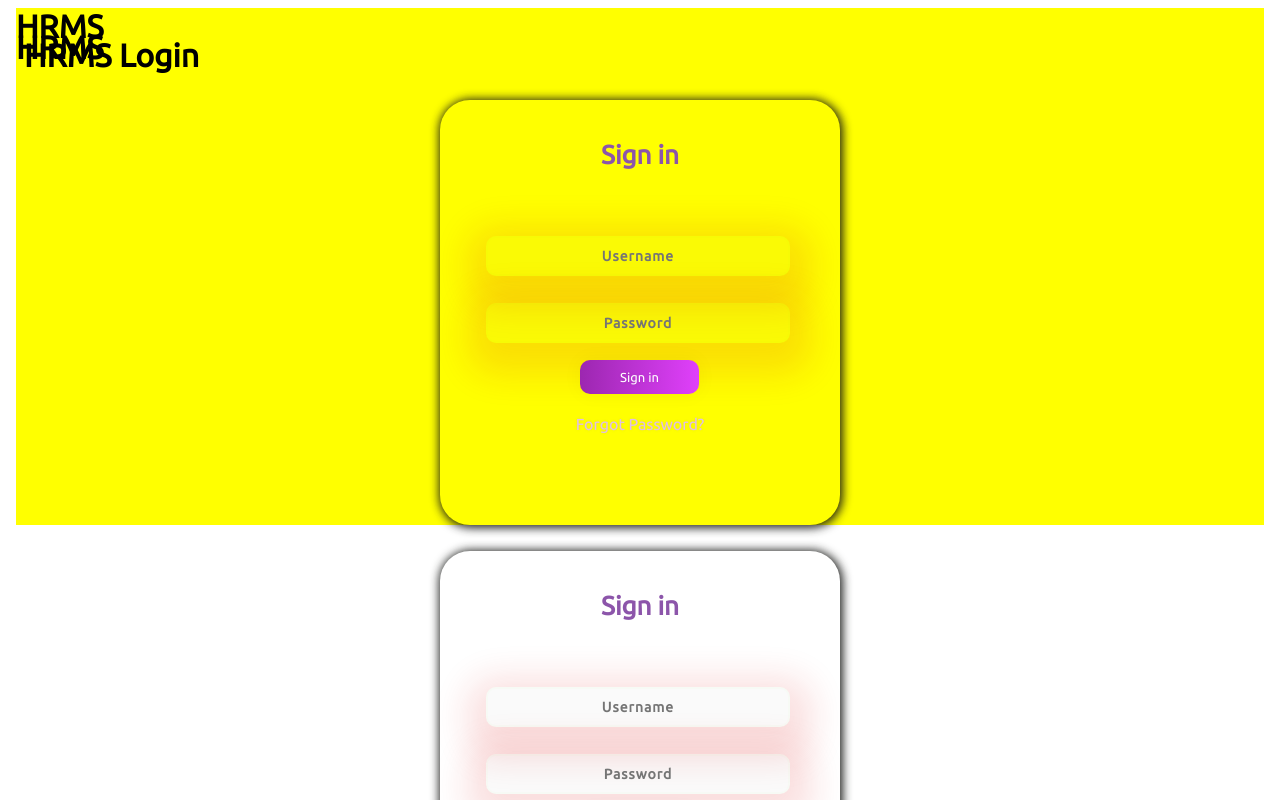
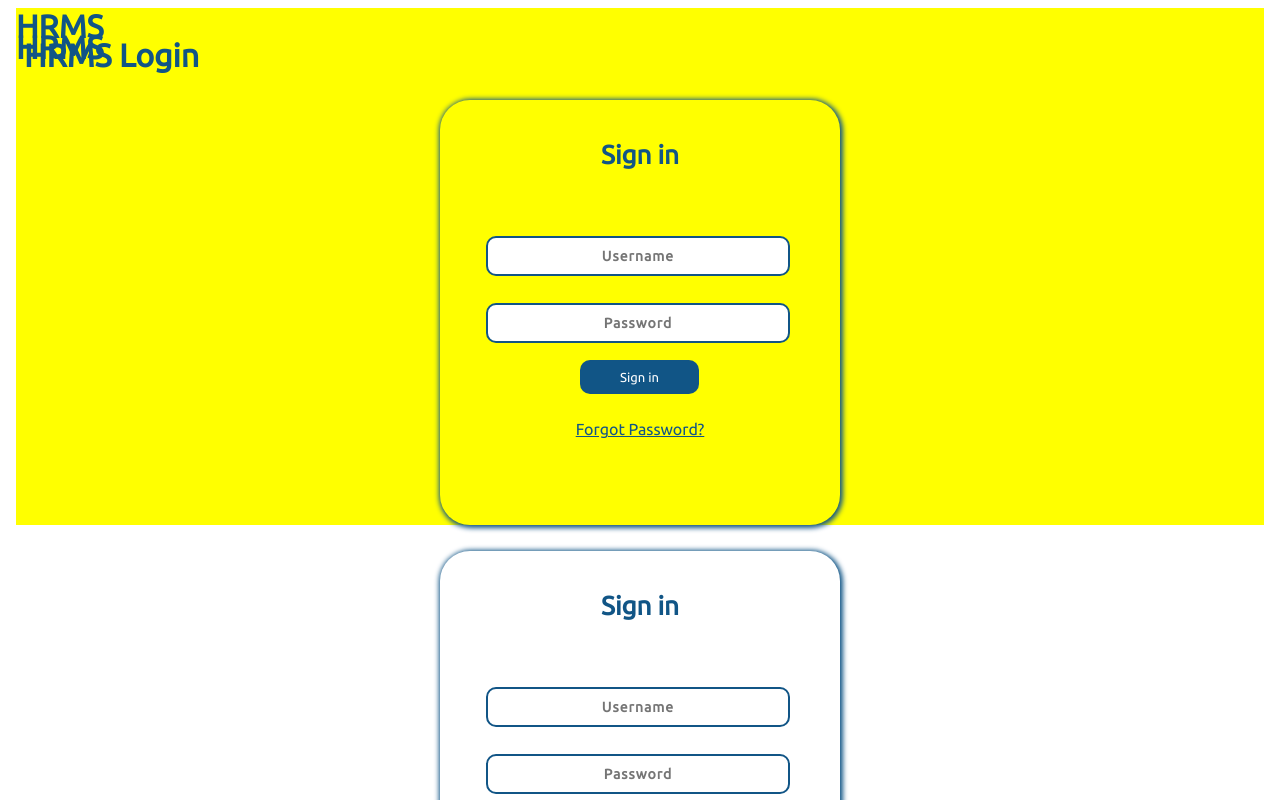
Before and after one commit to deepakkumary432/angular-hrms, an Angular app: page / in a window 1280 px wide. Shown: the top 800 px of the page. Built offline with nearby package versions, Linux system fonts and the light colour scheme.

Commit message:
Update app.component.css

```diff
--- a/src/app/app.component.css
+++ b/src/app/app.component.css
@@ -20,6 +20,7 @@ background-color: yellow;
 
         font-family: 'Ubuntu', sans-serif;
 
+        color: #115586;
     }
 
     .main {
@@ -28,13 +29,13 @@ background-color: yellow;
         height: 425px;
         margin: 10px auto;
         border-radius:30px;
-        box-shadow: 1px 1px 10px 2px rgba(21, 22, 19, 0.925);
+        box-shadow: 1px 1px 5px 2px#115586;
     }
 
     .sign {
 
         padding-top: 40px;
-        color: #8C55AA;
+        color: #115586;
         font-family: 'Ubuntu', sans-serif;
         font-weight: bold;
         font-size: 26px;
@@ -42,22 +43,21 @@ background-color: yellow;
 
     .uname {
             width: 76%;
-    color: rgb(38, 50, 56);
+    color: #115586;
     font-weight: 700;
     font-size: 14px;
     letter-spacing: 1px;
-    background: rgba(136, 126, 126, 0.04);
+
     padding: 10px 20px;
     border-radius: 10px;
     outline: none;
     box-sizing: border-box;
-    border: 2px solid rgba(97, 230, 21, 0.02);
+    border: 2px solid #115586;
 
     margin-left: 46px;
     text-align: center;
     margin-bottom: 27px;
     font-family: 'Ubuntu', sans-serif;
-    box-shadow: 2px 11px 35px 20px rgba(219, 29, 29, 0.14);
 
     }
 
@@ -67,36 +67,35 @@ background-color: yellow;
 
     .pass {
             width: 76%;
-    color: rgb(38, 50, 56);
+    color:#115586;
     font-weight: 700;
     font-size: 14px;
     letter-spacing: 1px;
-    background: rgba(136, 126, 126, 0.04);
     padding: 10px 20px;
     border-radius: 10px;
     outline: none;
     box-sizing: border-box;
-    border: 2px solid rgba(97, 230, 21, 0.02);
+    border: 2px solid #115586;
 
     margin-left: 46px;
     text-align: center;
     margin-bottom: 27px;
     font-family: 'Ubuntu', sans-serif;
-    box-shadow: 2px 11px 35px 20px rgba(219, 29, 29, 0.14);
+
 
     }
 
 
     .un:focus, .pass:focus {
-        border: 2px solid rgba(0, 0, 0, 0.18) !important;
+        border: 2px solid #115586 !important;
 
     }
 
     .submit {
       cursor: pointer;
         border-radius: 10px;
-        color: #fff;
-        background: linear-gradient(to right, #9C27B0, #E040FB);
+        color: white;
+         background:#115586;
         border: 0;
         padding-left: 40px;
         padding-right: 40px;
@@ -105,19 +104,19 @@ background-color: yellow;
         font-family: 'Ubuntu', sans-serif;
         margin-left: 35%;
         font-size: 13px;
-        box-shadow: 0 0 20px 1px rgba(0, 0, 0, 0.04);
+
     }
 
     .forgot {
-        text-shadow: 0px 0px 3px rgba(117, 117, 117, 0.12);
-        color: #E1BEE7;
-        padding-top: 15px;
+
+        color: #115586;
+        padding-top: 20px;
     }
 
     a {
-        text-shadow: 0px 0px 3px rgba(117, 117, 117, 0.12);
-        color: #E1BEE7;
-        text-decoration: none
+
+        color: #115586;
+
     }
 
 
```
